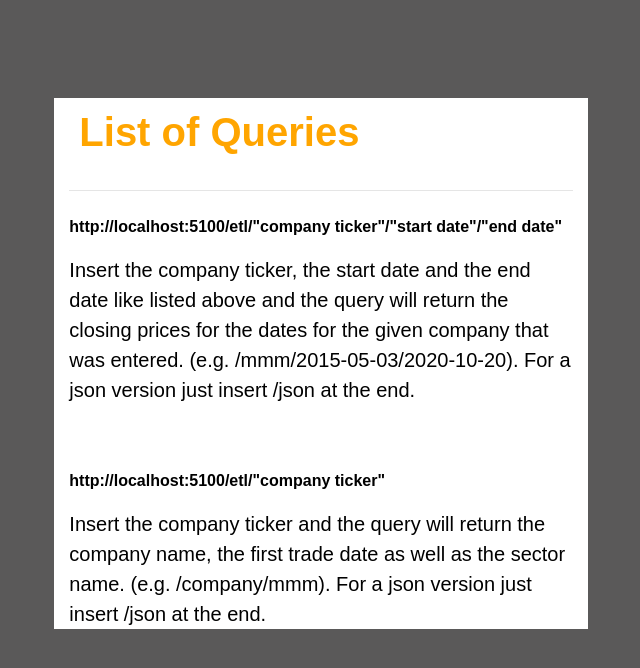
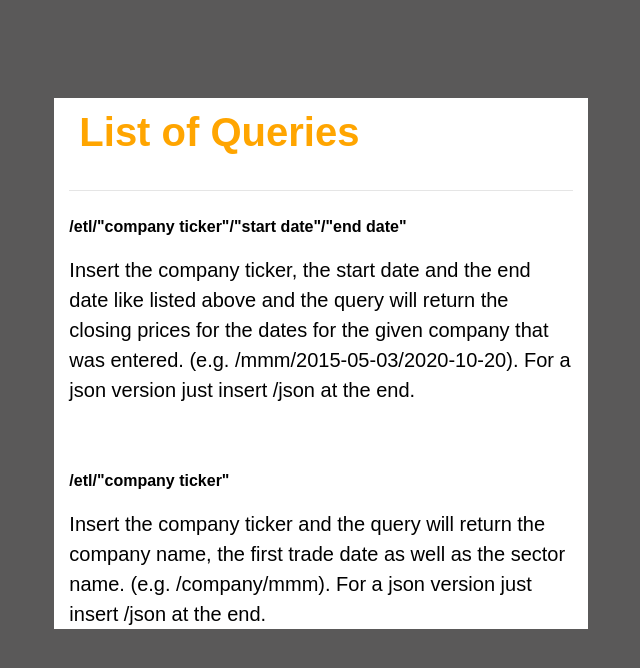
Before and after one commit to gpivaro/Project_ETL, a Flask app: page /etl in a window 1280 px wide. Shown: the part 60-728 px from the top of the page, without its empty margins (319-959 px from the left). Run offline with Flask 2, Linux system fonts and the light colour scheme; parts of the project's set-up code (start-up, migrations or seed data) failed here and were passed over; some libraries are stand-ins or nearby versions.

Commit message:
Gabriel adjusting links

```diff
--- a/Templates/about.html
+++ b/Templates/about.html
@@ -22,7 +22,7 @@
 
 <body>
   <nav class="navbar navbar-expand-lg navbar-light bg-light">
-    <a class="navbar-brand" href="http://localhost:5100/etl">Home</a>
+    <a class="navbar-brand" href="http://www.gpivaro.com:5100/etl">Home</a>
     <button class="navbar-toggler" type="button" data-toggle="collapse" data-target="#navbarSupportedContent"
       aria-controls="navbarSupportedContent" aria-expanded="false" aria-label="Toggle navigation">
       <span class="navbar-toggler-icon"></span>
@@ -31,10 +31,10 @@
     <div class="collapse navbar-collapse" id="navbarSupportedContent">
       <ul class="navbar-nav ml-auto">
         <li class="nav-item">
-          <a class="nav-link" href="http://localhost:5100/etl/company">S&P 500 Companies</a>
+          <a class="nav-link" href="http://www.gpivaro.com:5100/etl/company">S&P 500 Companies</a>
         </li>
         <li class="nav-item">
-          <a class="nav-link" href="http://localhost:5100/etl/about">About</a>
+          <a class="nav-link" href="http://www.gpivaro.com:5100/etl/about">About</a>
         </li>
       </ul>
     </div>
--- a/Templates/index.html
+++ b/Templates/index.html
@@ -22,7 +22,7 @@
 
 <body>
   <nav class="navbar navbar-expand-lg navbar-light bg-light">
-    <a class="navbar-brand" href="http://localhost:5100/etl">Home</a>
+    <a class="navbar-brand" href="http://www.gpivaro.com:5100/etl">Home</a>
     <button class="navbar-toggler" type="button" data-toggle="collapse" data-target="#navbarSupportedContent"
       aria-controls="navbarSupportedContent" aria-expanded="false" aria-label="Toggle navigation">
       <span class="navbar-toggler-icon"></span>
@@ -31,10 +31,10 @@
     <div class="collapse navbar-collapse" id="navbarSupportedContent">
       <ul class="navbar-nav ml-auto">
         <li class="nav-item">
-          <a class="nav-link" href="http://localhost:5100/etl/company">S&P 500 Companies</a>
+          <a class="nav-link" href="http://www.gpivaro.com:5100/etl/company">S&P 500 Companies</a>
         </li>
         <li class="nav-item">
-          <a class="nav-link" href="http://localhost:5100/etl/about">About</a>
+          <a class="nav-link" href="http://www.gpivaro.com:5100/etl/about.html">About</a>
         </li>
       </ul>
     </div>
@@ -44,7 +44,7 @@
     <h1 class="display-4">List of Queries</h1>
     <hr class="my-4">
     <p class="p">
-      http://localhost:5100/etl/"company ticker"/"start date"/"end date"
+      /etl/"company ticker"/"start date"/"end date"
     </p>
 
     <p class="lead">
@@ -54,7 +54,7 @@
     </p>
     <br><br>
     <p class="p">
-      http://localhost:5100/etl/"company ticker"
+      /etl/"company ticker"
     </p>
     <p class="lead">
       Insert the company ticker and the query will return the company name,
```
